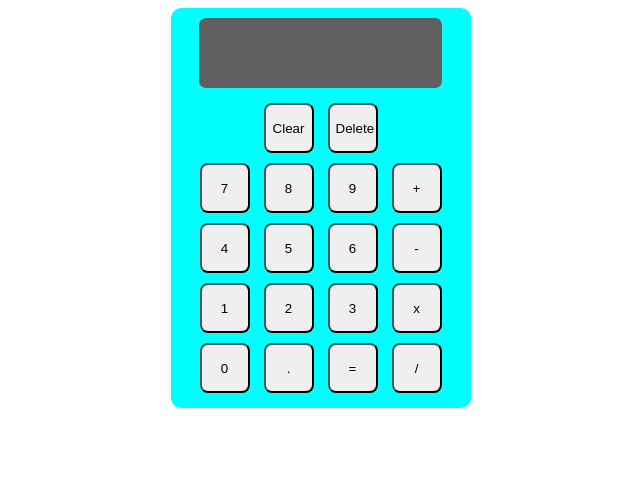
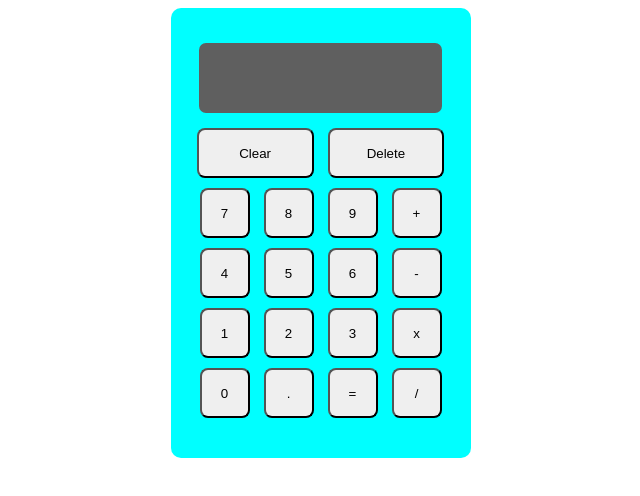
Before and after one commit to adarshadhungel1/calculator, a plain HTML site: page index.html in a window 1280 px wide. Shown: the whole page, without its empty margins (381-1021 px from the left). Drawn offline with Linux system fonts and the light colour scheme.

Commit message:
added style for delete and clear button

```diff
--- a/css/style.css
+++ b/css/style.css
@@ -13,7 +13,7 @@
     flex-direction: column;
     background-color: aqua;
     width: 300px;
-    height: 400px;
+    height: 450px;
     border-radius: 10px;
 }
 
@@ -43,3 +43,10 @@
     font-weight: bold;
     text-align: end;
 }
+
+#Delete, #Clear{
+    margin: 5px;
+    height: 50px;
+    width: 116.75px;
+    border-radius: 8px;
+}
```
